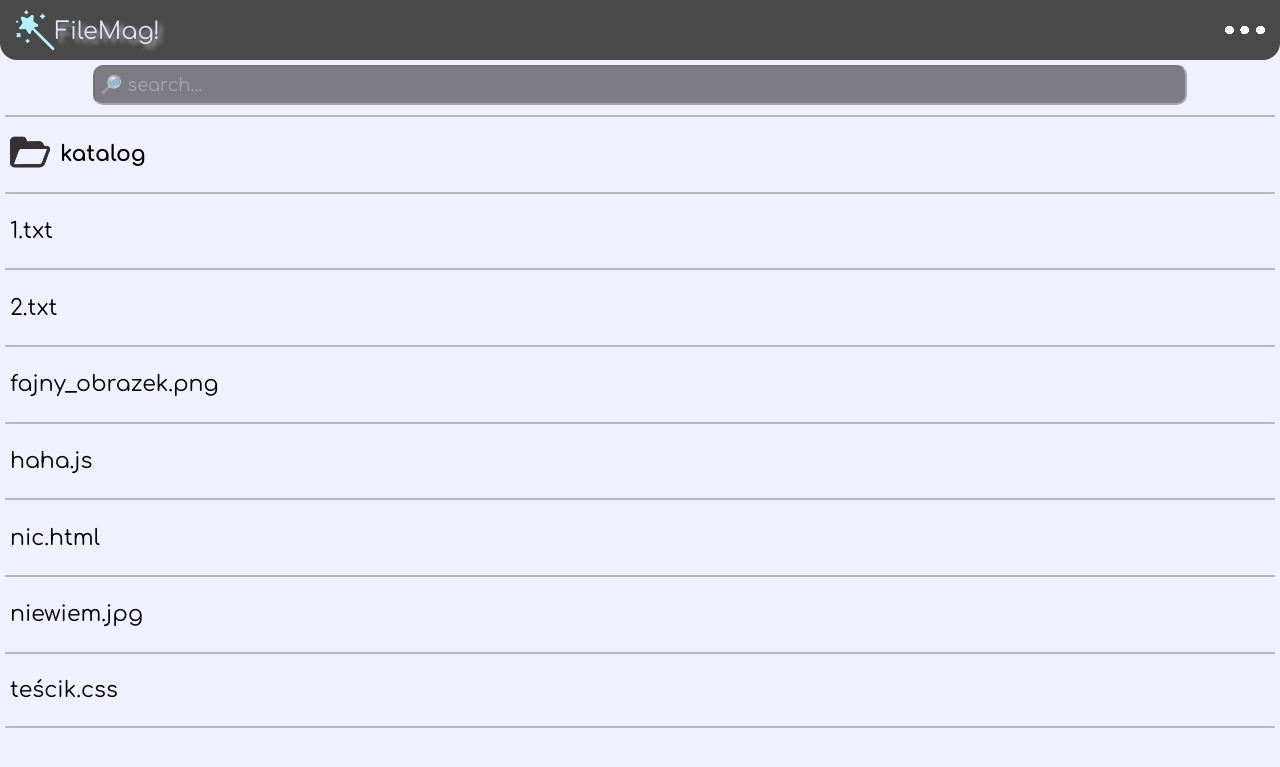
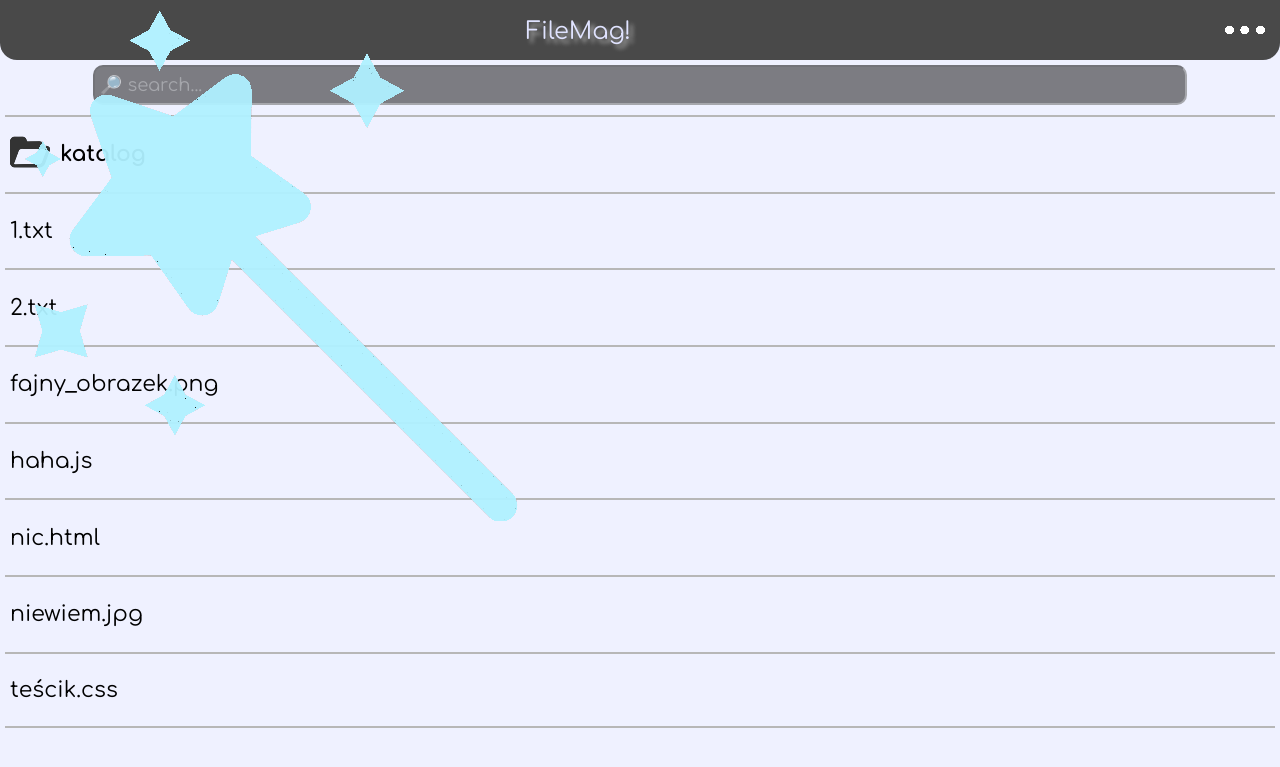
Before and after one commit to LuckieLuke/FileMag, a Flask app: page / in a window 1280 px wide. Shown: the top 767 px of the page. Run offline with Flask 2, Linux system fonts and the light colour scheme.

Commit message:
icons bet

```diff
--- a/templates/base.html
+++ b/templates/base.html
@@ -7,7 +7,7 @@
         <meta charset="utf-8"/>
         <meta name="description" content="progressive webapp to be to manage files"/>
         <link rel="icon" href="/static/img/wand2cp.png" type="image/icon type">
-        <link rel="apple-touch-icon" sizes="40x40" href="/static/img/wand2cp.png">
+        <link rel="apple-touch-icon" sizes="180x180" href="/static/img/wand2.png">
         <link rel="stylesheet" type="text/css" href="/static/css/style.css">
         <link href="https://fonts.googleapis.com/css?family=Comfortaa:400,700&display=swap" rel="stylesheet">
         <link href="https://fonts.googleapis.com/css2?family=Jost:wght@300&display=swap" rel="stylesheet">
@@ -21,7 +21,7 @@
         <div class="header">
             <div class="logo">
                 <a href="/">
-                    <div class="logo-wand"><img sizes="40x40" src="/static/img/wand2cp.png" alt="logo"/></div>
+                    <div class="logo-wand"><img sizes="40x40" src="/static/img/wand2.png" alt="logo"/></div>
                     <h1 class="logo-name">FileMag!</h1>
                 </a>
                 <div class="files-dots" onclick="openNav()"><img src="/static/img/dots1.png" alt="options"/></div>
```
